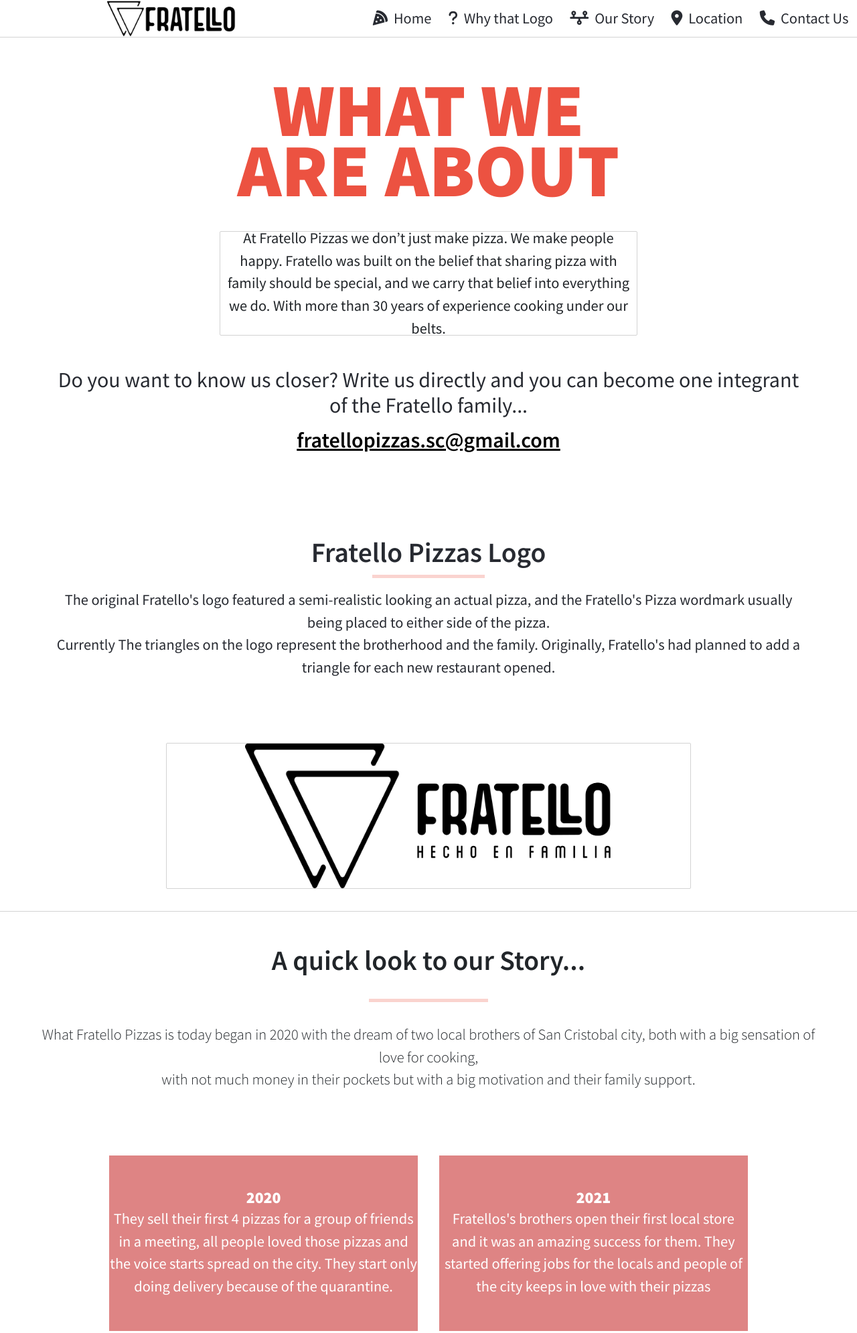
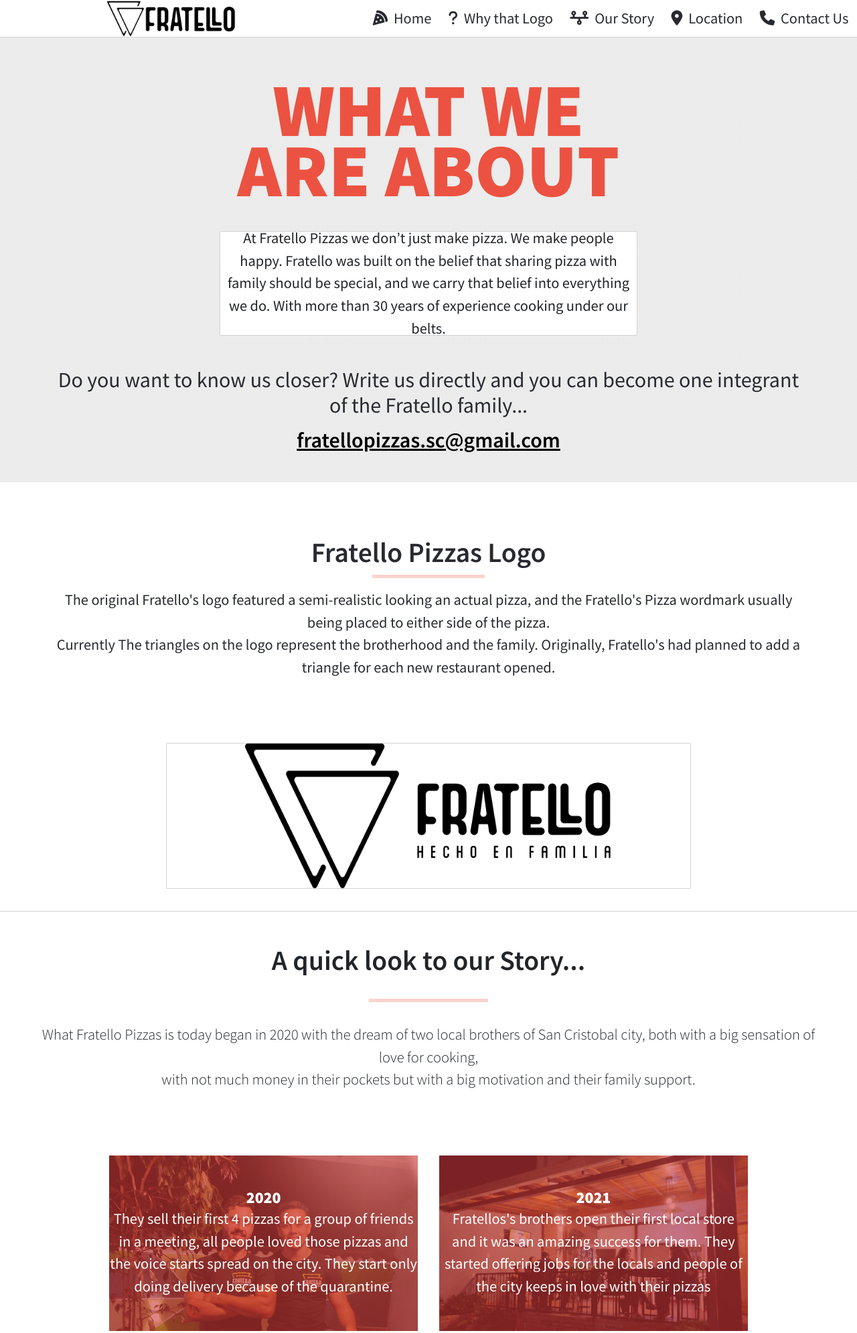
Before and after one commit to williamscch/pizza-restaurant-page, a website: page about.html in a window 1280 px wide. Shown: the top 1990 px of the page at 67% size. Drawn offline with nearby package versions, Linux system fonts and the light colour scheme; the site is published under a folder, as on GitHub Pages, so addresses that start at the root find nothing; files whose address does not match are found by name.

Commit message:
Fix bg images

```diff
--- a/assets/css/about.css
+++ b/assets/css/about.css
@@ -130,7 +130,7 @@ header {
       rgba(255, 255, 255, 0.8),
       rgba(255, 255, 255, 0.8)
     ),
-    url(/assets/img/bg-pizza3.jpg);
+    url(./assets/img/bg-pizza3.jpg);
   background-size: cover;
   background-position: center;
   background-attachment: fixed;
@@ -287,7 +287,7 @@ header {
       rgba(200, 50, 50, 0.6),
       rgba(200, 50, 50, 0.6)
     ),
-    url(/assets/img/fratello-team.jpg);
+    url(./assets/img/fratello-team.jpg);
   background-size: cover;
   background-position: top;
   height: 20vh;
@@ -303,7 +303,7 @@ header {
       rgba(200, 50, 50, 0.6),
       rgba(200, 50, 50, 0.6)
     ),
-    url(/assets/img/fratello-clientes.jpg);
+    url(./assets/img/fratello-clientes.jpg);
   background-size: cover;
   background-position: top;
   height: 20vh;
--- a/assets/css/style.css
+++ b/assets/css/style.css
@@ -130,7 +130,7 @@ header {
       rgba(255, 255, 255, 0.8),
       rgba(255, 255, 255, 0.8)
     ),
-    url(/assets/img/friends-pizza.jpg);
+    url(./assets/img/friends-pizza.jpg);
   background-size: cover;
   background-position: center;
   background-attachment: fixed;
```
